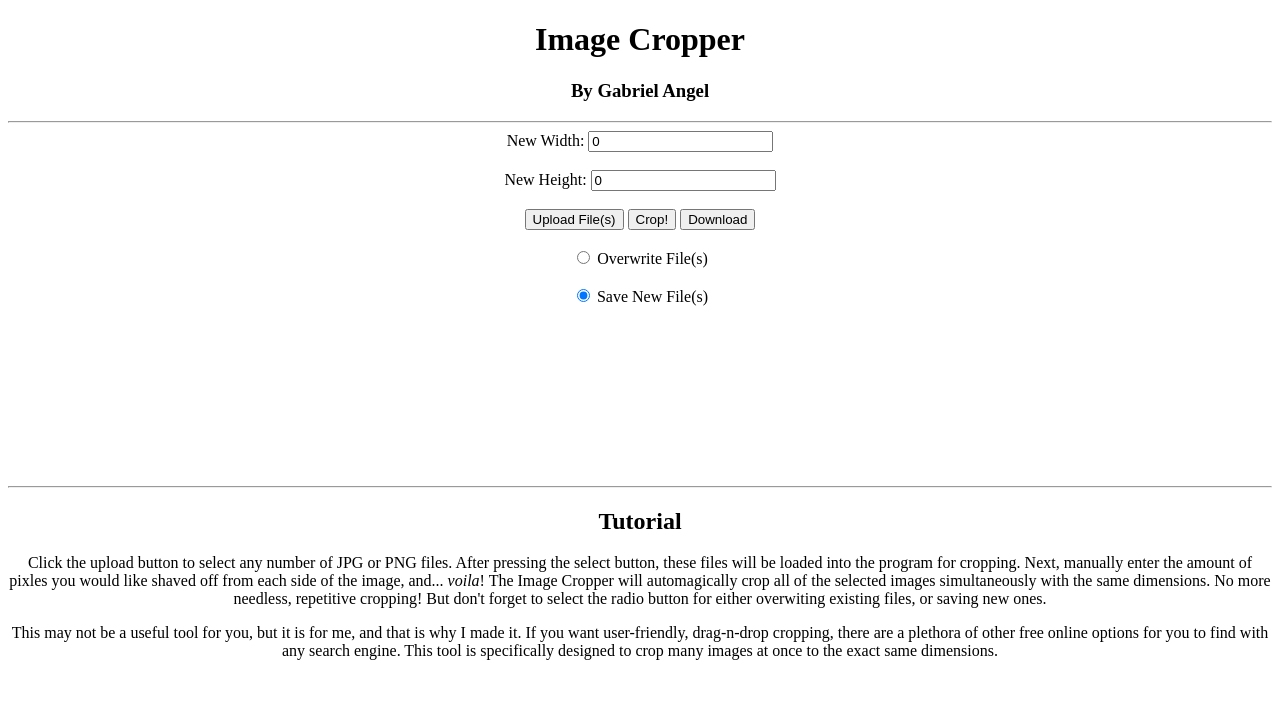
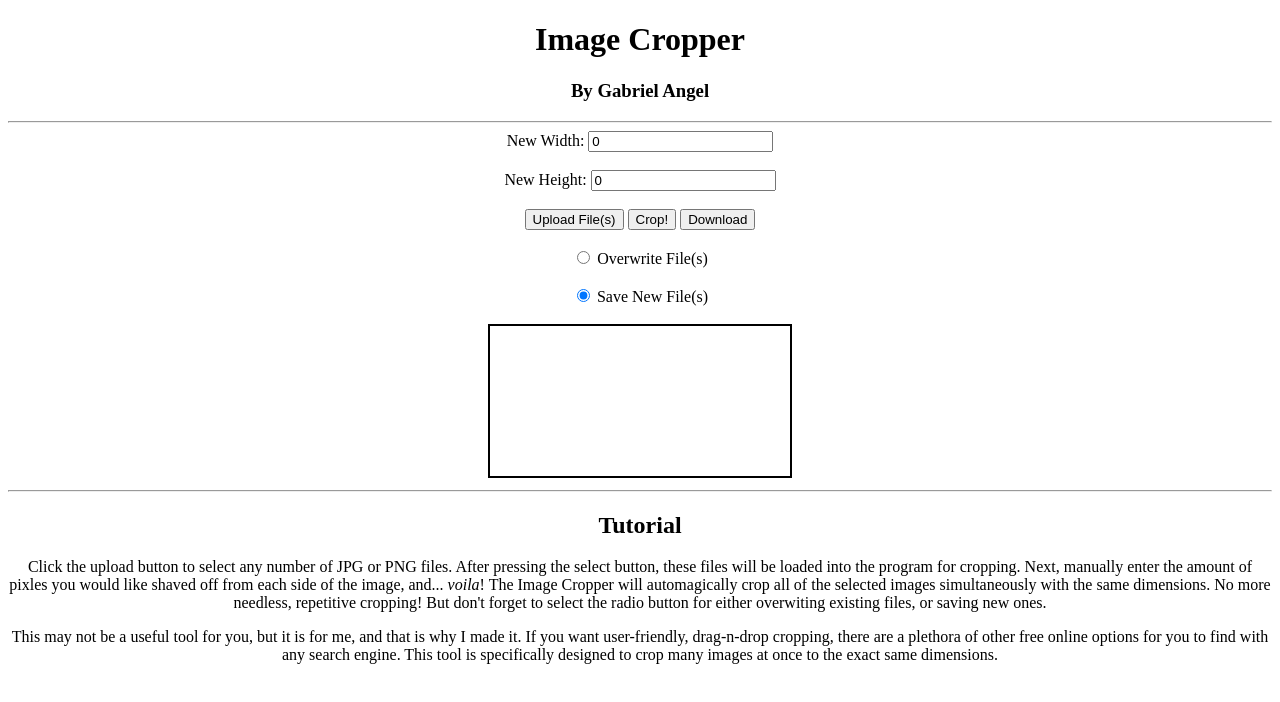
Before and after one commit to Angel-G03/image_cropper_web, a plain HTML site: page index.html in a window 1280 px wide. Drawn offline with Linux system fonts and the light colour scheme.

Commit message:
Gave canvas a border

```diff
--- a/style.css
+++ b/style.css
@@ -1,3 +1,7 @@
 .center {
     text-align: center;
 }
+
+canvas {
+    border: 2px solid black;
+}
```
